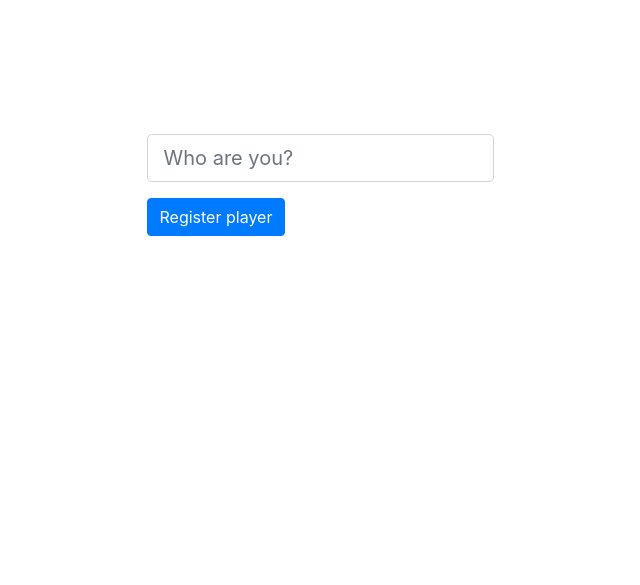
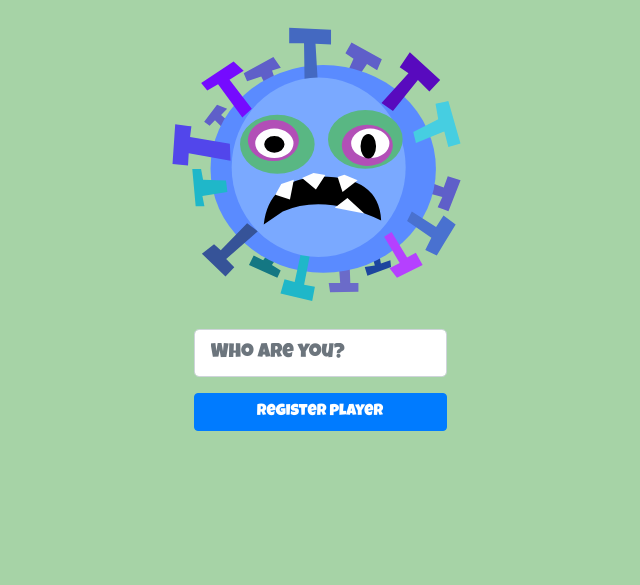
Before and after one commit to mynado/kill-the-virus, a website: page public/index.html in a window 1280 px wide. Shown: the part 215-800 px from the top of the page, without its empty margins (320-960 px from the left). Drawn offline with nearby package versions, Linux system fonts and the light colour scheme; no server answers.

Commit message:
Changed font, background-color ...

```diff
--- a/controllers/socket_controller.js
+++ b/controllers/socket_controller.js
@@ -60,7 +60,7 @@ function getRandomData(width, height) {
 function handleMatchPlayer(players) {
 
 	if (players.length === 1) {
-		let msg = "Waiting for player"
+		let msg = "Waiting for your opponent..."
 		this.emit('waiting-for-player', msg, players)
 	}
 
@@ -72,7 +72,7 @@ function handleMatchPlayer(players) {
 	}
 
 	if (players.length > 2) {
-		msg = 'There is already two players connected'
+		msg = 'There is already two players connected.'
 		this.emit('too-many-players', msg, players)
 	}
 }
--- a/public/assets/css/style.css
+++ b/public/assets/css/style.css
@@ -1,7 +1,22 @@
+#app {
+	background-color: rgb(166, 211, 166);
+	font-family: 'Luckiest Guy', cursive;
+}
 #start {
 	display: flex;
+	flex-direction: column;
+	justify-content: center;
 	height: 100vh;
 	align-items: center;
+}
+
+#start img {
+	width: 30%;
+}
+
+#start button {
+	margin: 0 auto;
+	width: 100%;
 }
 
 #username-form {
--- a/public/assets/js/game.js
+++ b/public/assets/js/game.js
@@ -46,7 +46,7 @@ const showVirus = (randomData) => {
 }
 
 const showMsg = (msg) => {
-	document.querySelector('#message').innerHTML = `<h2>${msg}</h2>`
+	document.querySelector('#message').innerHTML = `<p>${msg}</p>`
 }
 
 const showGame = () => {
--- a/public/index.html
+++ b/public/index.html
@@ -8,6 +8,9 @@
 	<!-- Bootstrap -->
 	<link rel="stylesheet" href="https://stackpath.bootstrapcdn.com/bootstrap/4.5.0/css/bootstrap.min.css" integrity="sha384-9aIt2nRpC12Uk9gS9baDl411NQApFmC26EwAOH8WgZl5MYYxFfc+NcPb1dKGj7Sk" crossorigin="anonymous">
 
+	<!-- Font -->
+	<link href="https://fonts.googleapis.com/css2?family=Luckiest+Guy&display=swap" rel="stylesheet">
+
 	<!-- CSS -->
 	<link rel="stylesheet" href="./assets/css/style.css">
 </head>
@@ -15,11 +18,13 @@
 	<div id="app">
 
 		<div id="start" class="container">
+			<h1>Kill The Virus</h1>
+			<img src="./assets/img/0.svg" />
 			<form id="username-form">
-				<div id="message"></div>
 				<div class="form-group">
 					<input type="text" id="username" class="form-control form-control-lg" required placeholder="Who are you?">
 				</div>
+				<div id="message"></div>
 
 				<button id="register-btn" type="submit" class="btn btn-primary">Register player</button>
 				<button id="play-btn" class="btn btn-success hide">Start Game</button>
```
